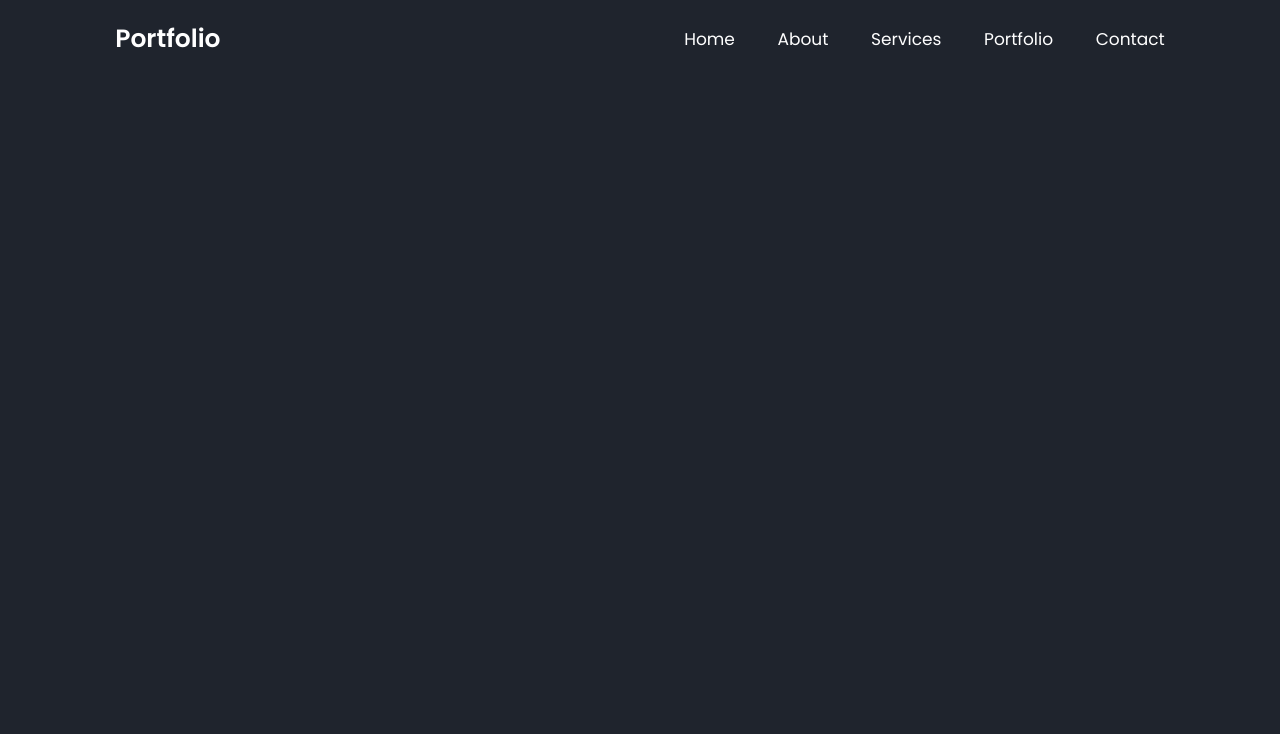
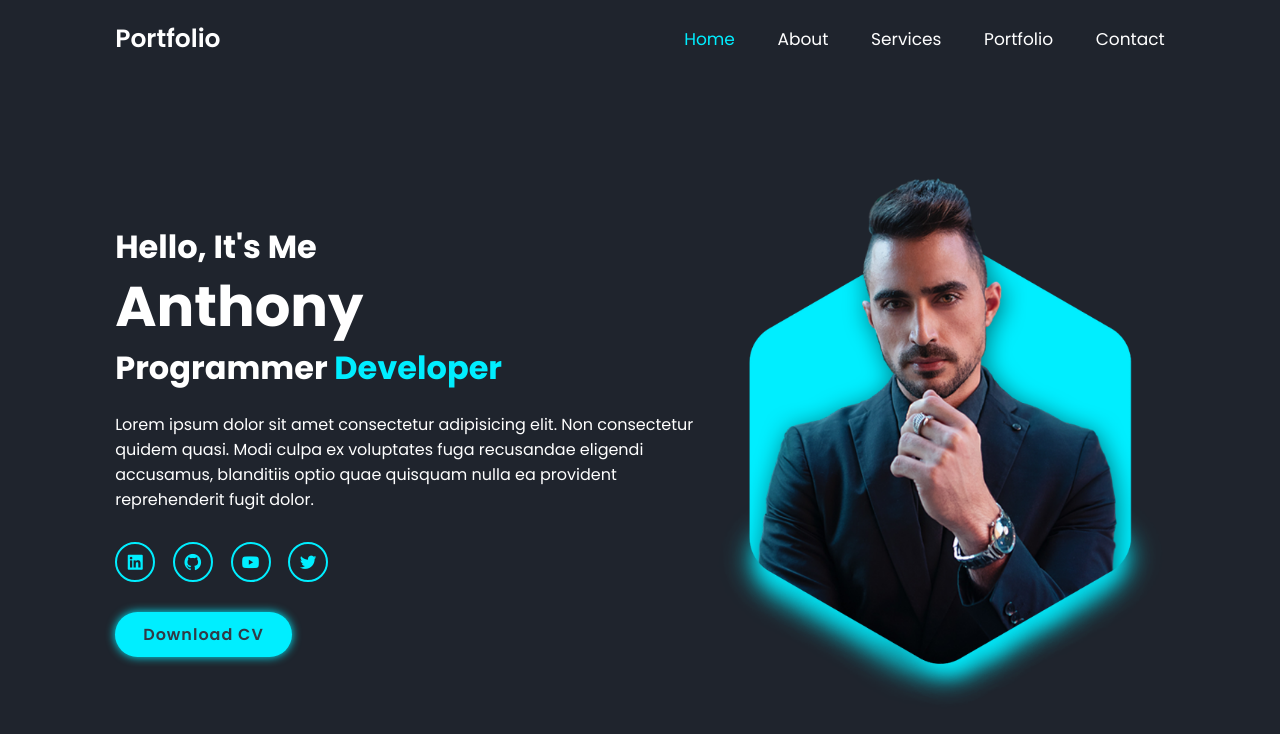
Before and after one commit to Alt-Anthony/firstWebTest, a plain HTML site: page index.html in a window 1280 px wide. Drawn offline with nearby package versions, Linux system fonts and the light colour scheme.

Commit message:
added home design

```diff
--- a/css/style.css
+++ b/css/style.css
@@ -28,6 +28,11 @@ body {
    color: var(--text-color);
 }
 
+section {
+   min-height: 100vh;
+   padding: 10rem 9% 2rem;
+}
+
 .header {
    position: fixed;
    top: 0;
@@ -48,9 +53,91 @@ body {
    cursor: default;
 }
 
-.navbar a{
+.navbar a {
    font-size: 1.7rem;
    color: var(--text-color);
    margin-left: 4rem;
+   transition: .3s;
 
 }
+
+.navbar a:hover,
+.navbar a.active {
+   color: var(--main-color);
+}
+
+#menu-icon {
+   font-size: 3.6rem;
+   color: var(--text-color);
+   display: none;
+}
+
+.home {
+   display: flex;
+   justify-content: center;
+   align-items: center;
+}
+
+.home-img img {
+   width: 35vw;
+}
+
+.home-content h3 {
+   font-size: 3.2rem;
+   font-weight: 700;
+
+}
+
+.home-content h3:nth-of-type(2) {
+   margin-bottom: 2rem;
+}
+
+span {
+   color: var(--main-color);
+}
+.home-content h1 {
+   font-size: 5.6rem;
+   font-weight: 700;
+   line-height: 1.3;
+}
+
+.home-content p {
+   font-size: 1.6rem;
+}
+
+.social-media a {
+   display: inline-flex;
+   justify-content: center;
+   align-items: center;
+   width: 4rem;
+   height: 4rem;
+   background: transparent;
+   border: .2rem solid var(--main-color);
+   border-radius: 50%;
+   font-size: 2rem;
+   color: var(--main-color);
+   margin: 3rem 1.5rem 3rem 0;
+}
+
+.social-media a:hover {
+   background: var(--main-color);
+   color: var(--second-bg-color);
+   box-shadow: 0 0 1rem var(var(--main-color))
+}
+
+.btn {
+   display: inline-block;
+   padding: 1rem 2.8rem;
+   background: var(--main-color);
+   border-radius: 4rem;
+   box-shadow: 0 0 1rem var(--main-color);
+   font-size: 1.6rem;
+   color: var(--second-bg-color);
+   letter-spacing: .1rem;
+   font-weight: 600;
+   transition: .5s ease;
+}
+
+.btn:hover {
+   box-shadow: none;
+}
--- a/index.html
+++ b/index.html
@@ -7,6 +7,9 @@
    <meta name="viewport" content="width=device-width, initial-scale=1.0">
    <title>PORTFOLIO</title>
 
+   <!--box icons-->
+   <link href='https://unpkg.com/boxicons@2.1.4/css/boxicons.min.css' rel='stylesheet'>
+
    <link rel="stylesheet" href="css/style.css">
 </head>
 
@@ -14,8 +17,10 @@
    <header class="header">
       <a href="#" class="logo">Portfolio</a>
 
+      <i class='bx bx-menu' id="menu-icon"></i>
+
       <nav class="navbar">
-         <a href="#home">Home</a>
+         <a href="#home" class="active">Home</a>
          <a href="#about">About</a>
          <a href="#services">Services</a>
          <a href="#portfolio">Portfolio</a>
@@ -24,6 +29,29 @@
 
    </header>
 
+   <!-- home section design -->
+   <section class="home" id="#home">
+      <div class="home-content">
+         <h3>Hello, It's Me</h3>
+         <h1>Anthony</h1>
+         <h3>Programmer <span>Developer</span></h3>
+         <p>Lorem ipsum dolor sit amet consectetur adipisicing elit. Non consectetur quidem quasi. Modi culpa ex
+            voluptates fuga recusandae eligendi accusamus, blanditiis optio quae quisquam nulla ea provident
+            reprehenderit fugit dolor.</p>
+         <div class="social-media">
+            <a href=""><i class='bx bxl-linkedin-square' ></i></a>
+            <a href=""><i class='bx bxl-github'></i></a>
+            <a href=""><i class='bx bxl-youtube' ></i></a>
+            <a href=""><i class='bx bxl-twitter' ></i></a>
+         </div>
+         <a href="#" class="btn">Download CV</a>
+      </div>
+
+      <div class="home-img">
+         <img src="images/home.png" alt="test">
+      </div>
+   </section>
+
 </body>
 
 </html>
```
Also changed, not shown: images/about.png (added), images/home.png (added), images/portfolio1.jpg (added), images/portfolio2.jpg (added), images/portfolio3.jpg (added), images/portfolio4.jpg (added), images/portfolio5.jpg (added), images/portfolio6.jpg (added).
